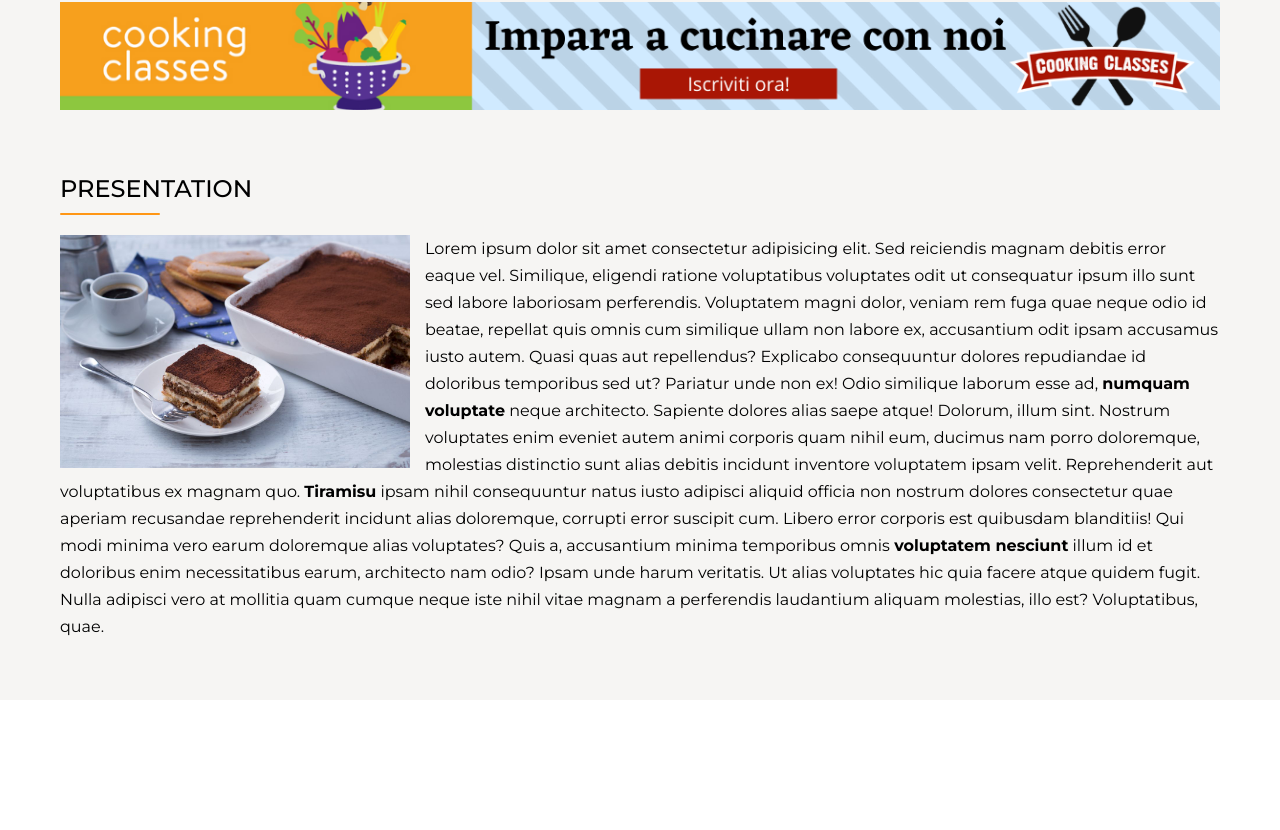
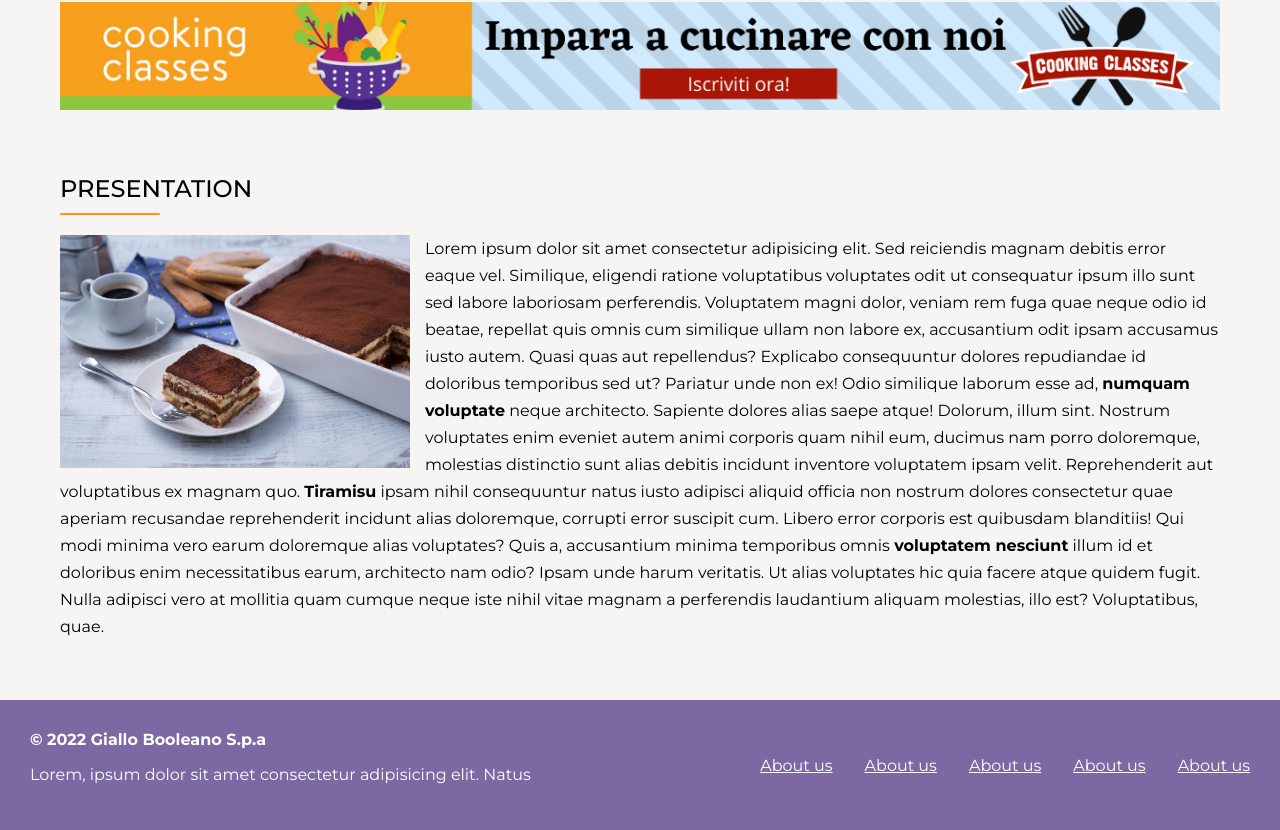
Before and after one commit to alessiotegoni/htmlcss-responsive-layout, a plain HTML site: page index.html in a window 1280 px wide. Shown: the part 922-1752 px from the top of the page. Before the commit the page ends 1622 px from the top, so only its background shows below. Drawn offline with Linux system fonts and the light colour scheme.

Commit message:
[ADD] Footer

```diff
--- a/css/style.css
+++ b/css/style.css
@@ -32,6 +32,10 @@ img,
 iframe {
   max-width: 100%;
   border: 0;
+}
+
+address {
+  font-style: normal;
 }
 
 .row {
@@ -73,6 +77,7 @@ iframe {
   font-family: "Nerko One", sans-serif;
   text-align: center;
   padding: 10px 20px;
+  text-shadow: 1px 1px 3px #00000092;
 }
 
 .hero {
@@ -153,6 +158,35 @@ iframe {
 
 .presentation article img {
   width: 350px;
+}
+
+footer {
+  background-color: var(--primary-color);
+  color: #fff;
+  text-align: center;
+  padding: 30px;
+}
+
+footer address {
+  margin: 1rem 0;
+}
+
+footer .footer__links__list {
+  gap: 2rem;
+  text-decoration: underline;
+}
+
+footer .footer__links__list {
+  gap: 2rem;
+  text-decoration: underline;
+  flex-wrap: wrap;
+}
+
+footer .footer__body {
+  display: flex;
+  justify-content: center;
+  align-items: center;
+  flex-direction: column;
 }
 
 @media (min-width: 768px) {
@@ -249,4 +283,14 @@ iframe {
   .recipe .recipe__info__item {
     margin: 10px 0;
   }
+
+  footer {
+    text-align: left;
+  }
+
+  footer .footer__body {
+    justify-content: space-between;
+    flex-direction: row;
+    gap: 1rem;
+  }
 }
--- a/index.html
+++ b/index.html
@@ -142,5 +142,36 @@
         </div>
       </section>
     </main>
+    <footer>
+      <div class="container">
+        <div class="footer__body">
+          <div class="col">
+            <strong>&copy; 2022 Giallo Booleano S.p.a</strong>
+            <address>
+              Lorem, ipsum dolor sit amet consectetur adipisicing elit. Natus
+            </address>
+          </div>
+          <div class="col">
+            <ul class="footer__links__list row">
+              <li class="footer__link__item">
+                <a href="">About us</a>
+              </li>
+              <li class="footer__link__item">
+                <a href="">About us</a>
+              </li>
+              <li class="footer__link__item">
+                <a href="">About us</a>
+              </li>
+              <li class="footer__link__item">
+                <a href="">About us</a>
+              </li>
+              <li class="footer__link__item">
+                <a href="">About us</a>
+              </li>
+            </ul>
+          </div>
+        </div>
+      </div>
+    </footer>
   </body>
 </html>
```
